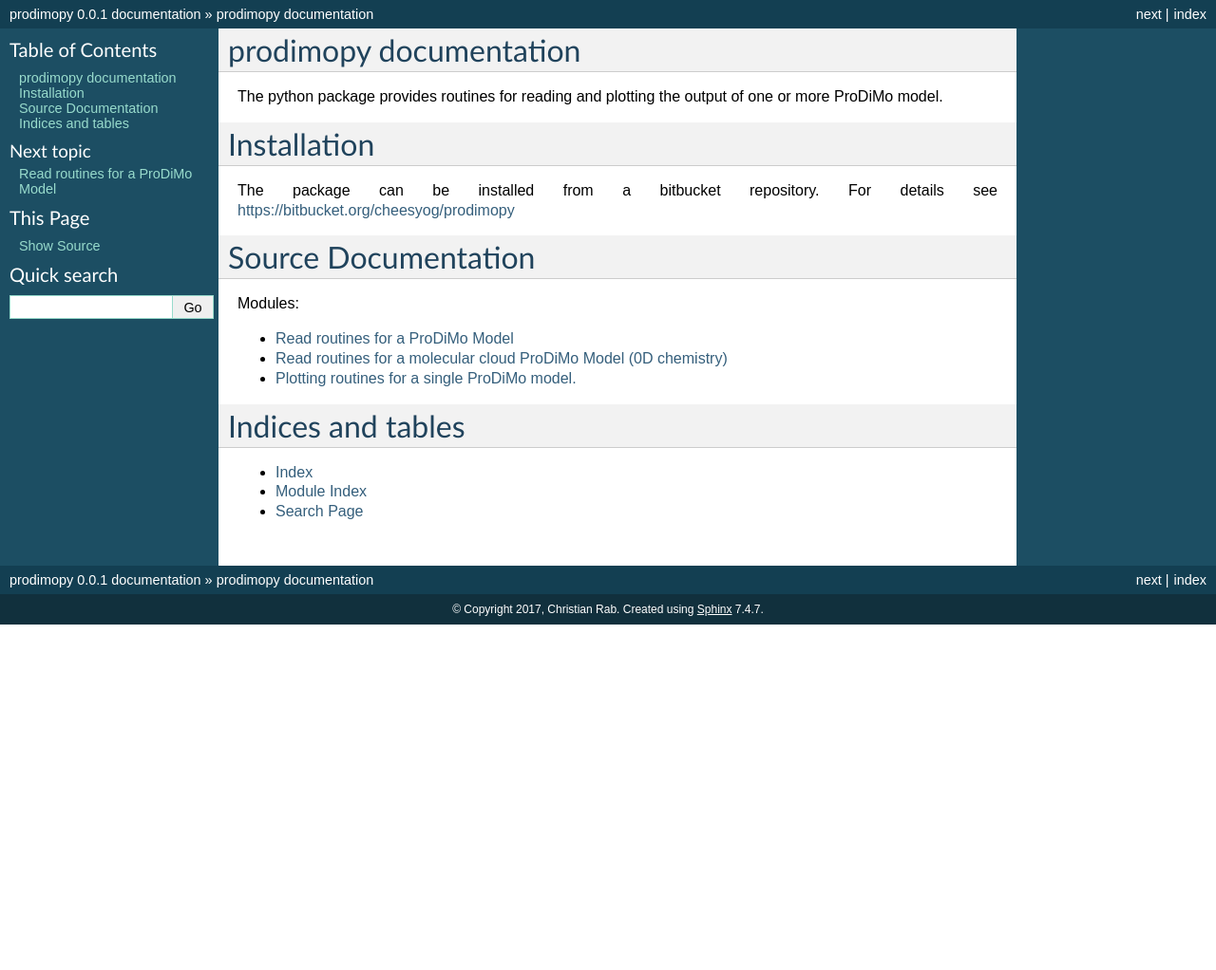
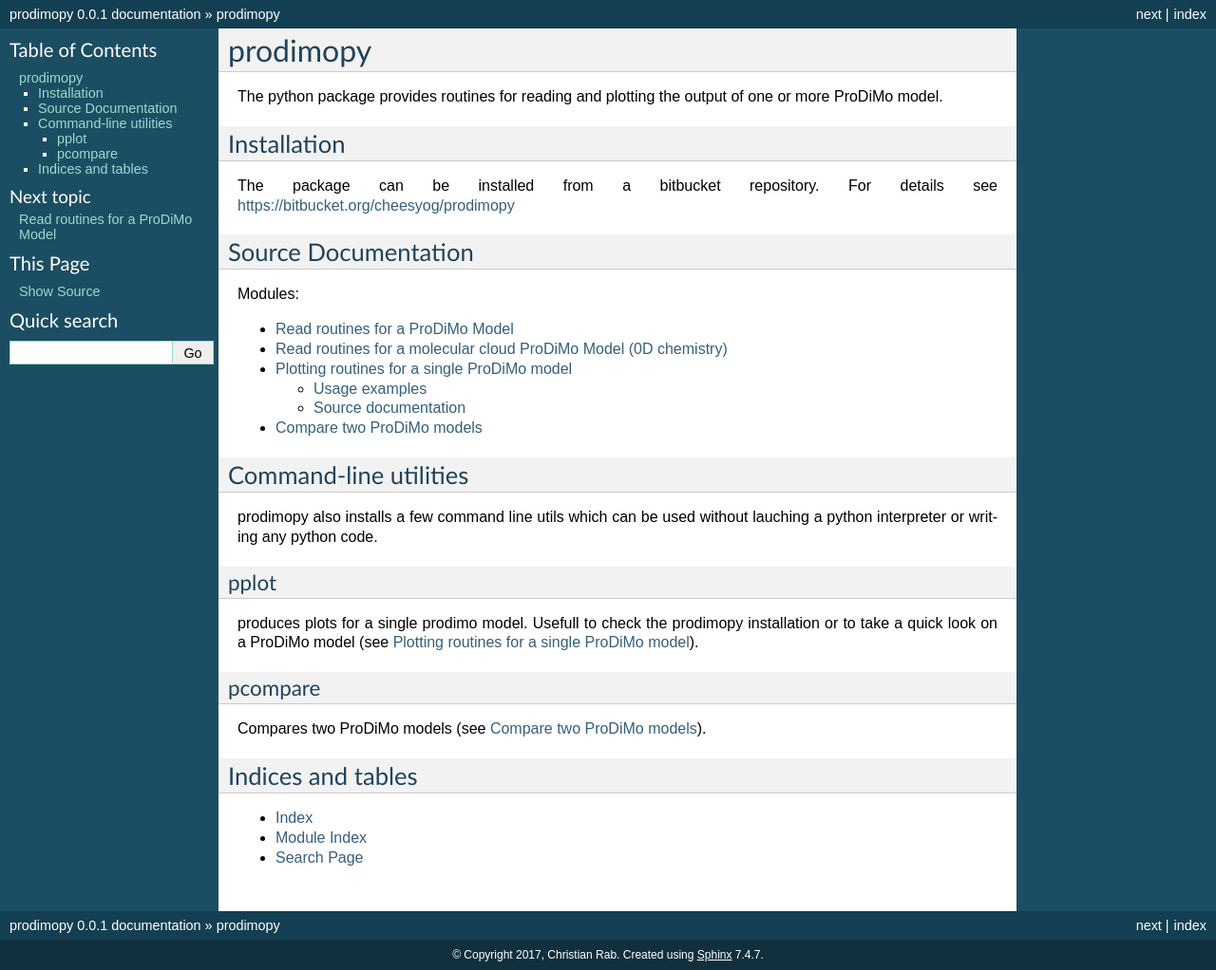
Before and after one commit to saint-germain/prodimopy_test, a Sphinx documentation site: the page built from docs/index.rst, in a window 1280 px wide. Shown: the whole page at 95% size. Built offline with Sphinx 7.4.7, drawn with Linux system fonts in a browser that asks for light colours; before the commit the page ends 900 px from its top, so only the background shows below that.

Commit message:
update documentation

```diff
--- /dev/null
+++ b/docs/compare.rst
@@ -0,0 +1,28 @@
+.. _sec_compare:
+
+Compare two |prodimo| models
+****************************
+
+This module provides several routines to compare two |prodimo| models.
+
+Currently only certain output fields are compared. In each comparison a certain tolerance
+is considered. Those values depend on which quantity is compared (e.g. temperatures, abundances).
+
+Currently it is possible to compare full (standard) |prodimo| models and molecular cloud (0D chemistry)
+models.
+
+This module is mainly used for automatic tests. However, it is also useful during development to compare
+two models with one simple command.
+
+.. automodule:: prodimopy.compare
+
+
+.. some usefull replacements for units
+
+.. |gcm^-3| replace:: g cm\ :sup:`-3`
+.. |cm^-3| replace:: cm\ :sup:`-3`
+.. |cm^-2| replace:: cm\ :sup:`-2`
+.. |cm^-1| replace:: cm\ :sup:`-1`
+.. |s^-1| replace:: s\ :sup:`-1`
+.. |sr^-1| replace:: sr\ :sup:`-1`
+.. |Hz^-1| replace:: Hz\ :sup:`-1`
--- a/docs/index.rst
+++ b/docs/index.rst
@@ -3,17 +3,18 @@
    You can adapt this file completely to your liking, but it should at least
    contain the root `toctree` directive.
 
-prodimopy documentation
-=======================
+*********
+prodimopy
+*********
 
 The python package provides routines for reading and plotting the output of one or more ProDiMo model.
+
 
 Installation
 ============
 
 The package can be installed from a bitbucket repository.
 For details see https://bitbucket.org/cheesyog/prodimopy
-
 
 
 Source Documentation
@@ -26,6 +27,26 @@ Source Documentation
    read
    read_mc
    plot
+   compare
+
+
+Command-line utilities
+======================
+
+prodimopy also installs a few command line utils which can be used without lauching a python interpreter or
+writing any python code.
+
+pplot
+-----
+
+produces plots for a single prodimo model.
+Usefull to check the prodimopy installation or to take a quick look on a |prodimo| model (see :ref:`sec_plot`).
+
+pcompare
+--------
+
+Compares two |prodimo| models (see :ref:`sec_compare`).
+
 
 
 Indices and tables
--- a/docs/plot.rst
+++ b/docs/plot.rst
@@ -1,7 +1,16 @@
-Plotting routines for a single ProDiMo model.
-*********************************************
+.. _sec_plot:
+
+Plotting routines for a single ProDiMo model
+============================================
 
 Collections of plotting routines for ProDiMo model output. All the routines use matplotlib and the output produced
 is a pdf file.
 
+Usage examples
+--------------
+
+**TODO**
+
+Source documentation
+--------------------
 .. automodule:: prodimopy.plot
```
